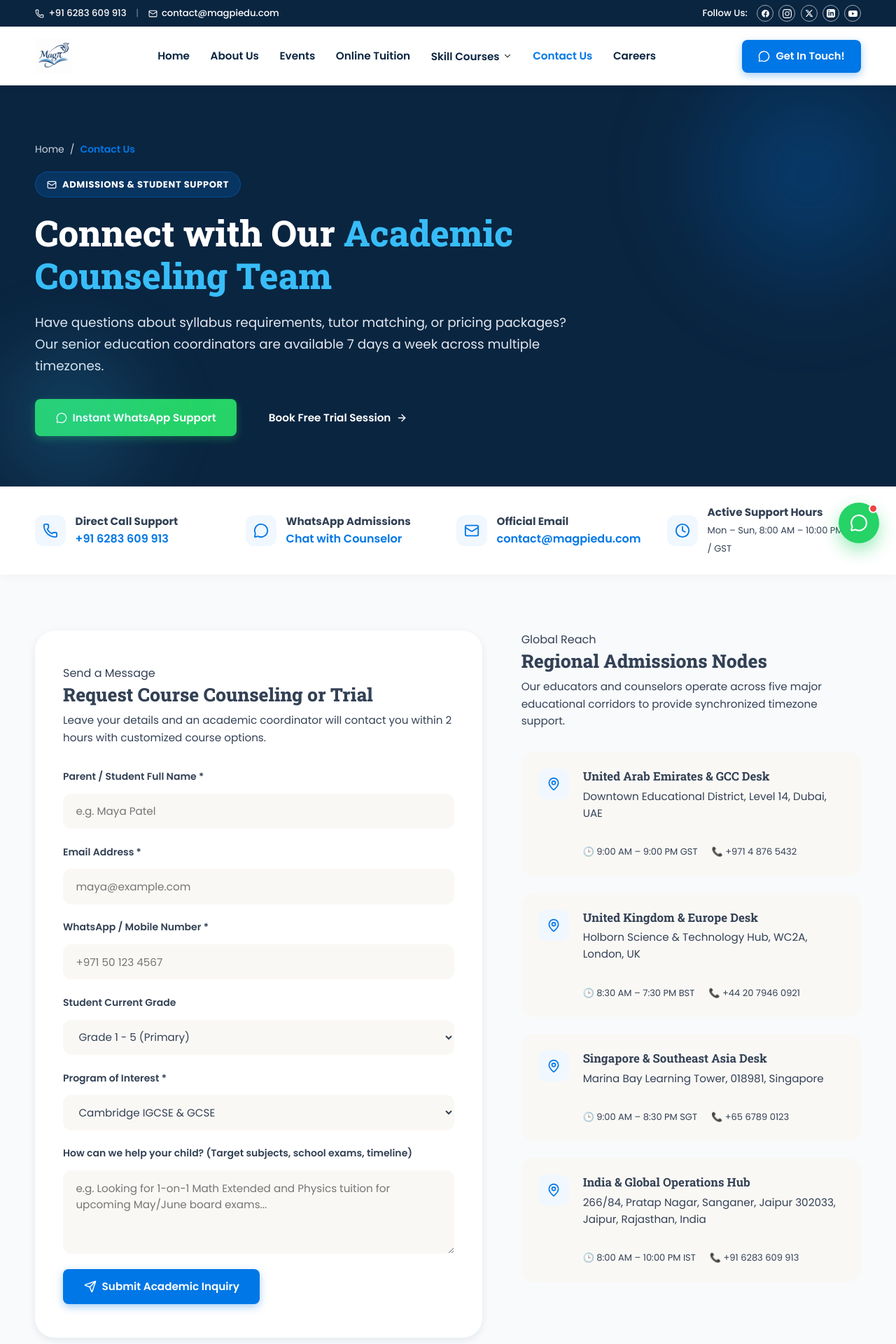
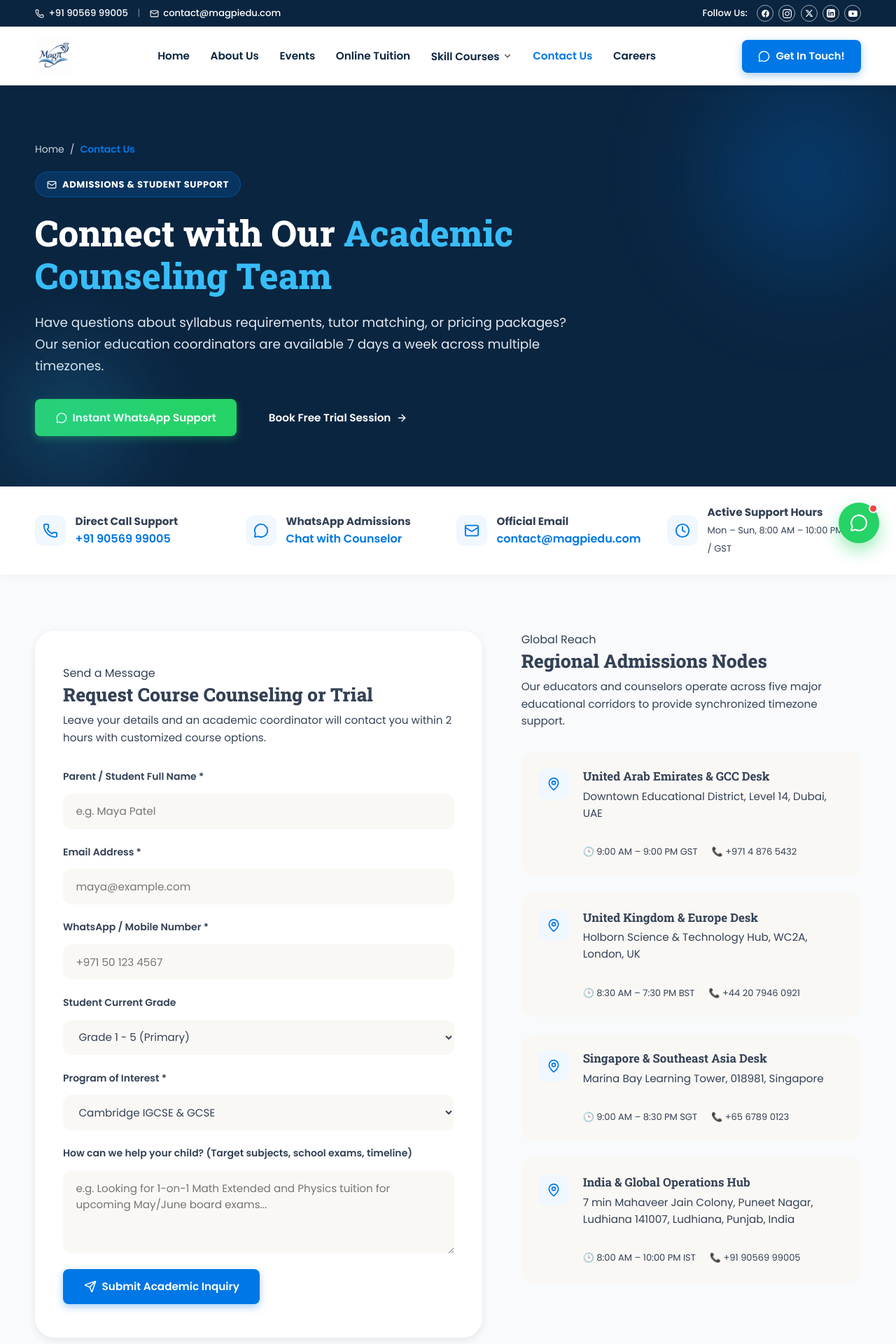
Before and after one commit to NitinSingh31/magpi-fullstack-edtech, a React (Vite) app in the folder frontend/: page /contact-us in a window 1280 px wide. Shown: the top 1920 px of the page at 70% size. Built offline with nearby package versions, Linux system fonts and the light colour scheme; no server answers.

Commit message:
feat(contact): update phone number to +91 90569 99005 and address to Ludhiana, Punjab

```diff
--- a/frontend/src/components/CareersSection.jsx
+++ b/frontend/src/components/CareersSection.jsx
@@ -111,7 +111,7 @@ export default function CareersSection() {
                       <label>Phone / WhatsApp</label>
                       <input
                         type="tel"
-                        placeholder="+91 6283 609 913"
+                        placeholder="+91 90569 99005"
                         required
                         value={formData.phone}
                         onChange={(e) => setFormData({ ...formData, phone: e.target.value })}
--- a/frontend/src/components/ContactSection.jsx
+++ b/frontend/src/components/ContactSection.jsx
@@ -76,7 +76,7 @@ export default function ContactSection() {
                 </div>
                 <div>
                   <small>Call Our Admissions Desk</small>
-                  <a href="tel:+916283609913">+91 6283 609 913</a>
+                  <a href="tel:+919056999005">+91 90569 99005</a>
                 </div>
               </div>
 
@@ -87,11 +87,11 @@ export default function ContactSection() {
                 <div>
                   <small>Instant WhatsApp Support</small>
                   <a
-                    href="https://wa.me/916283609913?text=Hi%20Mag%CF%80,%20I%20have%20an%20inquiry%20regarding%20classes"
+                    href="https://wa.me/919056999005?text=Hi%20Mag%CF%80,%20I%20have%20an%20inquiry%20regarding%20classes"
                     target="_blank"
                     rel="noopener noreferrer"
                   >
-                    +91 6283 609 913 (Click to Chat)
+                    +91 90569 99005 (Click to Chat)
                   </a>
                 </div>
               </div>
--- a/frontend/src/components/DemoModal.jsx
+++ b/frontend/src/components/DemoModal.jsx
@@ -411,7 +411,7 @@ export default function DemoModal({ isOpen, onClose, initialCourse = '' }) {
 
             <div className="success-actions">
               <a
-                href={`https://wa.me/916283609913?text=Hi%20Mag%CF%80,%20I%20just%20booked%20a%20trial%20for%20${encodeURIComponent(formData.subject)}%20(${encodeURIComponent(formData.curriculum)})%20for%20${encodeURIComponent(formData.parentName)}.%20Ref:%20${bookingRef}`}
+                href={`https://wa.me/919056999005?text=Hi%20Mag%CF%80,%20I%20just%20booked%20a%20trial%20for%20${encodeURIComponent(formData.subject)}%20(${encodeURIComponent(formData.curriculum)})%20for%20${encodeURIComponent(formData.parentName)}.%20Ref:%20${bookingRef}`}
                 target="_blank"
                 rel="noopener noreferrer"
                 className="btn btn-whatsapp btn-full"
--- a/frontend/src/components/FloatingActions.jsx
+++ b/frontend/src/components/FloatingActions.jsx
@@ -17,7 +17,7 @@ export default function FloatingActions({ onOpenDemo }) {
 
       {/* Floating WhatsApp Quick Connect */}
       <a
-        href="https://wa.me/916283609913?text=Hello%20Mag%CF%80,%20I%20would%20like%20to%20know%20more%20about%20your%201-on-1%20tuition%20classes."
+        href="https://wa.me/919056999005?text=Hello%20Mag%CF%80,%20I%20would%20like%20to%20know%20more%20about%20your%201-on-1%20tuition%20classes."
         target="_blank"
         rel="noopener noreferrer"
         className="floating-whatsapp-btn"
--- a/frontend/src/components/Footer.jsx
+++ b/frontend/src/components/Footer.jsx
@@ -61,7 +61,7 @@ export default function Footer() {
             <ul className="footer-contact-list">
               <li>
                 <Phone size={16} className="contact-icon" />
-                <a href="tel:+916283609913">+91 6283 609 913</a>
+                <a href="tel:+919056999005">+91 90569 99005</a>
               </li>
               <li>
                 <Mail size={16} className="contact-icon" />
@@ -69,7 +69,7 @@ export default function Footer() {
               </li>
               <li>
                 <MapPin size={18} className="contact-icon map-icon" />
-                <span>266/84, Pratap Nagar, Sanganer, Jaipur, Rajasthan 302033 (INDIA)</span>
+                <span>7 min Mahaveer Jain Colony, Puneet Nagar, Ludhiana 141007 (INDIA)</span>
               </li>
             </ul>
 
--- a/frontend/src/components/Navbar.jsx
+++ b/frontend/src/components/Navbar.jsx
@@ -47,8 +47,8 @@ export default function Navbar({ onOpenDemo }) {
       <div className="announcement-bar">
         <div className="container announcement-content">
           <div className="announcement-left">
-            <a href="tel:+916283609913" className="top-link">
-              <Phone size={13} /> +91 6283 609 913
+            <a href="tel:+919056999005" className="top-link">
+              <Phone size={13} /> +91 90569 99005
             </a>
             <span className="divider">|</span>
             <a href="mailto:contact@magpiedu.com" className="top-link">
@@ -197,7 +197,7 @@ export default function Navbar({ onOpenDemo }) {
           {/* Right Header Actions */}
           <div className="header-actions">
             <a
-              href="https://wa.me/916283609913?text=Hi%20Mag%CF%80,%20I%20would%20like%20to%20get%20in%20touch%20with%20an%20academic%20counselor"
+              href="https://wa.me/919056999005?text=Hi%20Mag%CF%80,%20I%20would%20like%20to%20get%20in%20touch%20with%20an%20academic%20counselor"
               target="_blank"
               rel="noopener noreferrer"
               className="btn-get-in-touch"
@@ -260,7 +260,7 @@ export default function Navbar({ onOpenDemo }) {
                   <Sparkles size={18} /> Book a Free Demo
                 </button>
                 <a
-                  href="https://wa.me/916283609913"
+                  href="https://wa.me/919056999005"
                   className="btn btn-dark btn-full"
                   target="_blank"
                   rel="noopener noreferrer"
--- a/frontend/src/pages/ContactPage.jsx
+++ b/frontend/src/pages/ContactPage.jsx
@@ -75,10 +75,10 @@ export default function ContactPage({ onOpenDemo }) {
     },
     {
       region: "India & Global Operations Hub",
-      city: "Jaipur, Rajasthan, India",
-      address: "266/84, Pratap Nagar, Sanganer, Jaipur 302033",
+      city: "Ludhiana, Punjab, India",
+      address: "7 min Mahaveer Jain Colony, Puneet Nagar, Ludhiana 141007",
       hours: "8:00 AM – 10:00 PM IST",
-      phone: "+91 6283 609 913"
+      phone: "+91 90569 99005"
     }
   ];
 
@@ -102,7 +102,7 @@ export default function ContactPage({ onOpenDemo }) {
             Have questions about syllabus requirements, tutor matching, or pricing packages? Our senior education coordinators are available 7 days a week across multiple timezones.
           </p>
           <div className="page-hero-actions">
-            <a href="https://wa.me/916283609913?text=Hi%20Mag%CF%80,%20I%20would%20like%20to%20speak%20with%20an%20academic%20counselor" target="_blank" rel="noopener noreferrer" className="btn btn-whatsapp">
+            <a href="https://wa.me/919056999005?text=Hi%20Mag%CF%80,%20I%20would%20like%20to%20speak%20with%20an%20academic%20counselor" target="_blank" rel="noopener noreferrer" className="btn btn-whatsapp">
               <MessageCircle size={16} /> Instant WhatsApp Support
             </a>
             <button onClick={() => onOpenDemo()} className="btn btn-outline" style={{ borderColor: 'rgba(255,255,255,0.4)', color: '#FFFFFF' }}>
@@ -120,14 +120,14 @@ export default function ContactPage({ onOpenDemo }) {
               <div className="feature-strip-icon"><Phone size={22} /></div>
               <div>
                 <strong>Direct Call Support</strong>
-                <a href="tel:+916283609913" style={{ color: 'var(--primary)', fontWeight: 600 }}>+91 6283 609 913</a>
+                <a href="tel:+919056999005" style={{ color: 'var(--primary)', fontWeight: 600 }}>+91 90569 99005</a>
               </div>
             </div>
             <div className="feature-strip-item">
               <div className="feature-strip-icon"><MessageCircle size={22} /></div>
               <div>
                 <strong>WhatsApp Admissions</strong>
-                <a href="https://wa.me/916283609913" target="_blank" rel="noopener noreferrer" style={{ color: 'var(--primary)', fontWeight: 600 }}>Chat with Counselor</a>
+                <a href="https://wa.me/919056999005" target="_blank" rel="noopener noreferrer" style={{ color: 'var(--primary)', fontWeight: 600 }}>Chat with Counselor</a>
               </div>
             </div>
             <div className="feature-strip-item">
```
Also changed, not shown: 1 other file (tests, documents, lock files or other folders).
